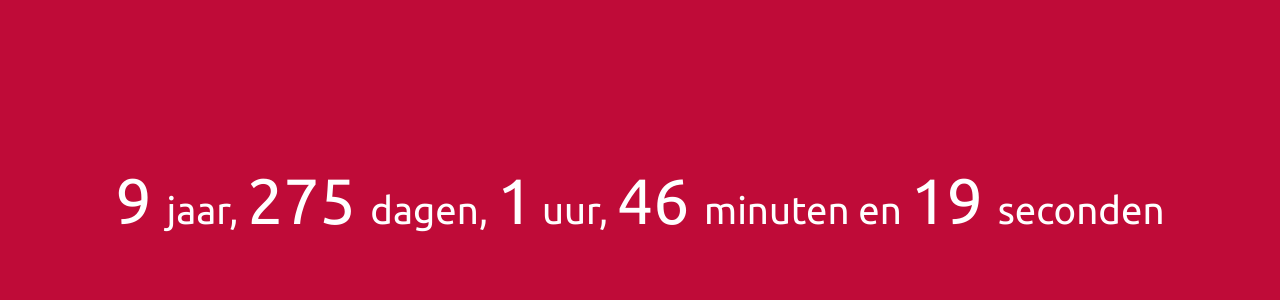
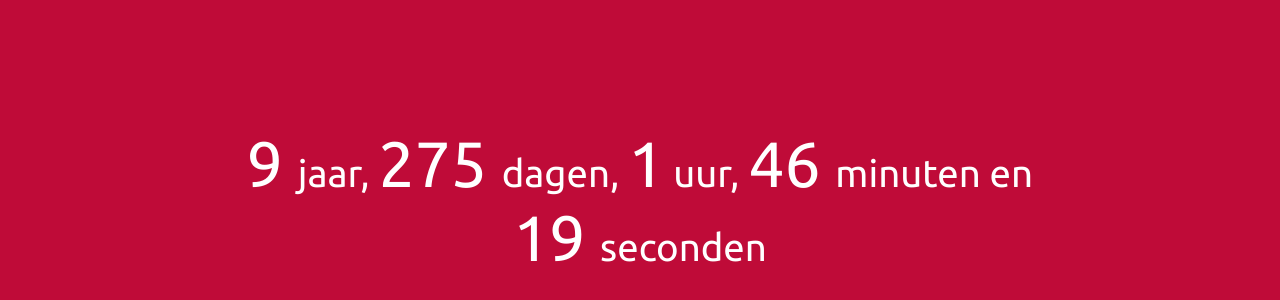
Before and after one commit to komje/lievelaureanne, a plain HTML site: page index.html in a window 1280 px wide. Shown: the part 208-508 px from the top of the page. Drawn offline with Linux system fonts and the light colour scheme.

Commit message:
Update index.html

```diff
--- a/index.html
+++ b/index.html
@@ -18,6 +18,7 @@
                 justify-content: center;
                 align-items: center;
                 font-size: 5vw;
+                text-align: center
             }
 
             .unit {
@@ -69,7 +70,7 @@
                 countDownEl.innerHTML = dateRange.years + " <span class='unit'>jaar, </span>" +
                     dateRange.days + (dateRange.days == 1 ? " <span class='unit'>dag, </span>" : " <span class='unit'>dagen, </span>") +
                     dateRange.hours + "<span class='unit'> uur, </span>" +
-                    dateRange.minutes + (dateRange.minutes == 1 ? "<span class='unit'>minuut en </span>" : " <span class='unit'>minuten en </span>") +
+                    dateRange.minutes + (dateRange.minutes == 1 ? "<span class='unit'>minuut en </span>" : " <span class='unit'>minuten en </span>") +  "<br>" +
                     dateRange.seconds + " <span class='unit'>seconden</span>";
             }
 
```
